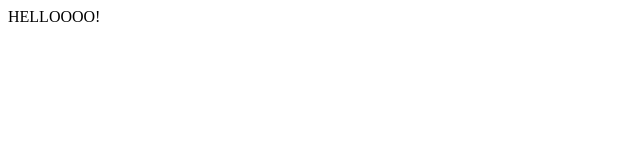
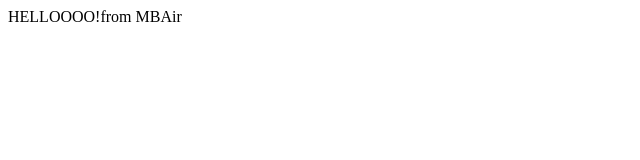
Before and after one commit to horrezno/demo_repo, a plain HTML site: page index.html in a window 1280 px wide. Shown: the whole page, without its empty margins (0-640 px from the left). Drawn offline with Linux system fonts and the light colour scheme.

Commit message:
segunda version index

```diff
--- a/index.html
+++ b/index.html
@@ -1 +1 @@
-<div>HELLOOOO!</div>
+<div>HELLOOOO!from MBAir</div>
```
